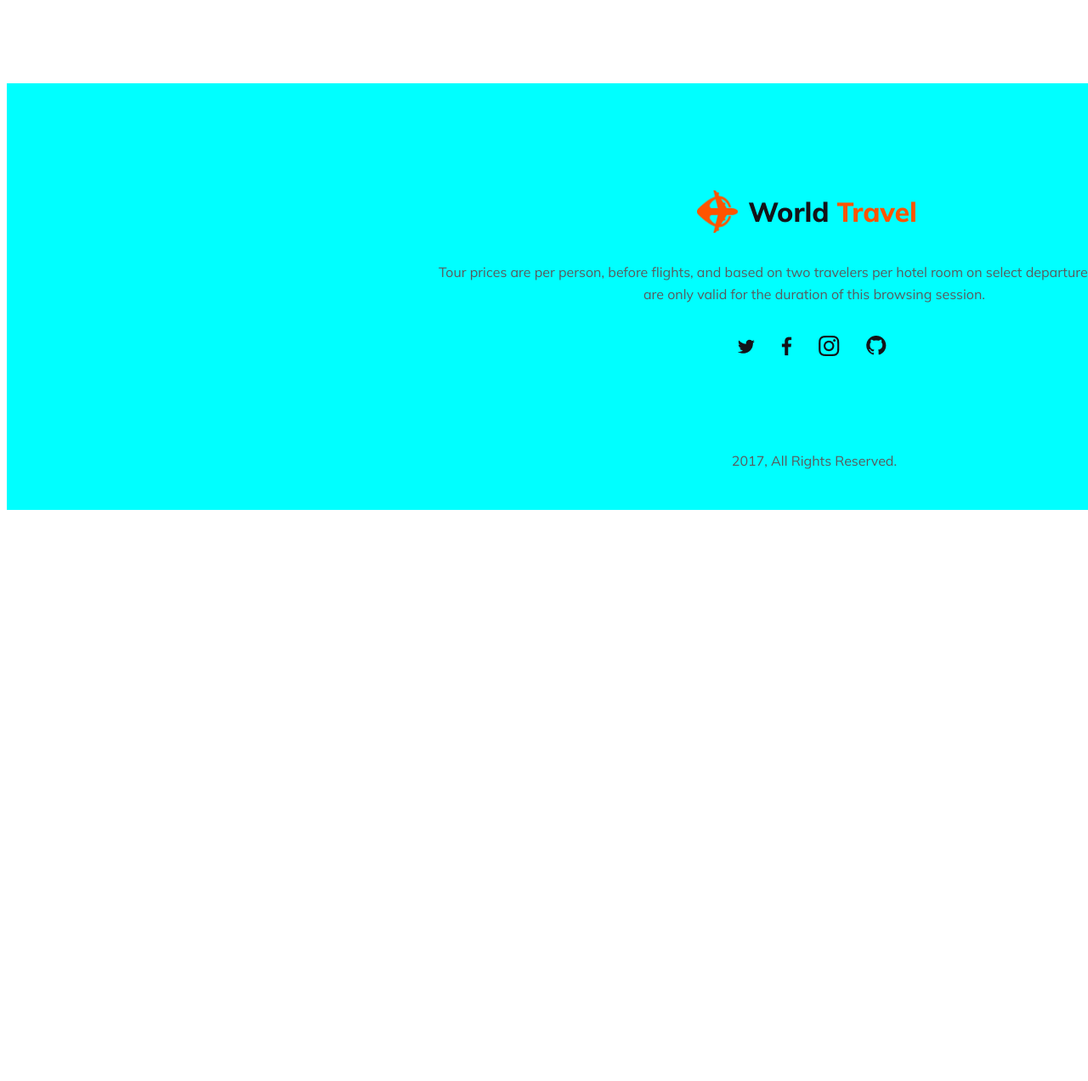
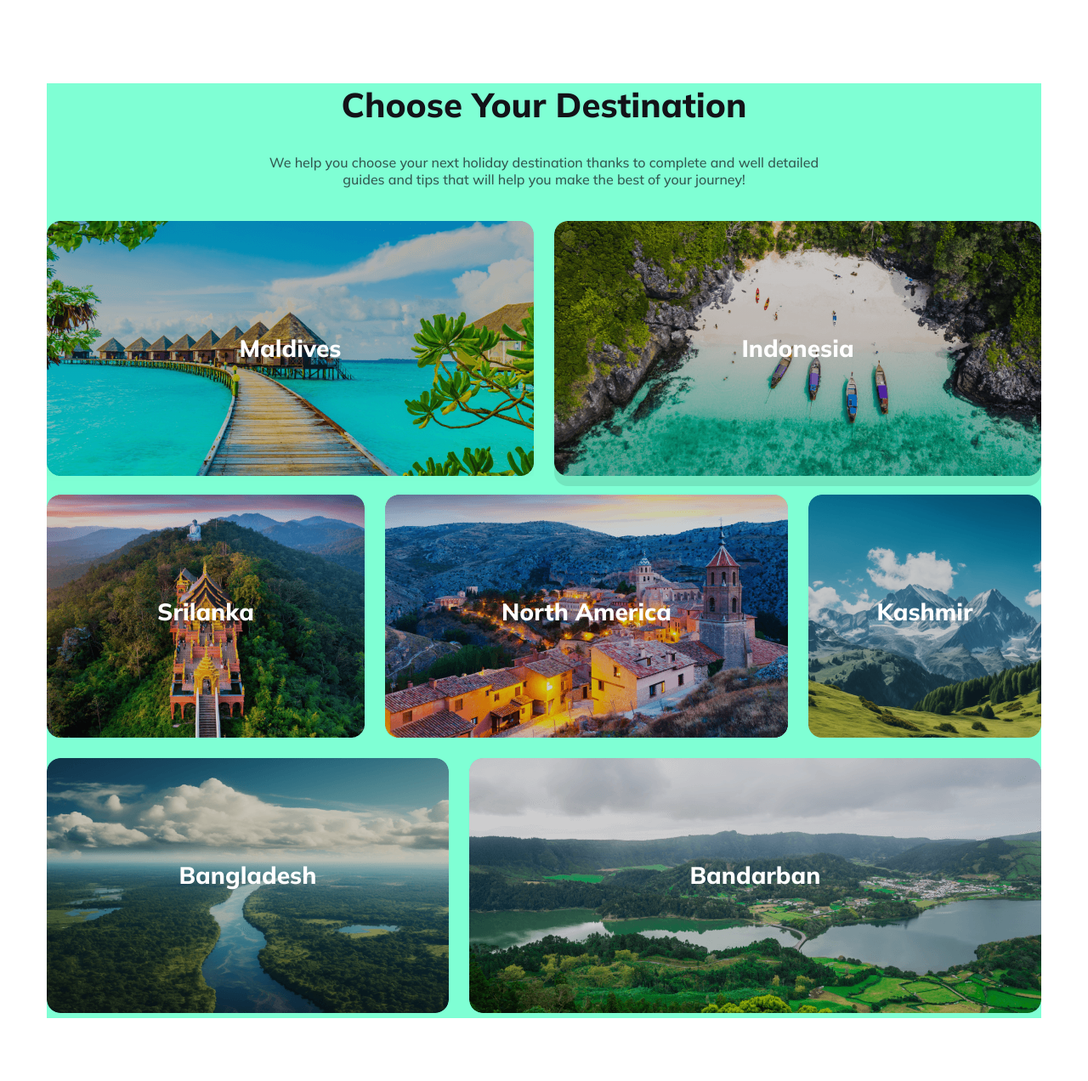
Before and after one commit to Ayesha0713/assignment-2-repo, a plain HTML site: page index.html in a window 1280 px wide. Shown: the part 1328-2600 px from the top of the page at 85% size. Before the commit the page ends 1936 px from the top, so only its background shows below. Drawn offline with Linux system fonts and the light colour scheme.

Commit message:
added destination section

```diff
--- a/index.html
+++ b/index.html
@@ -87,6 +87,37 @@
                 <img src="Images/Rectangle 4.png" alt="">
             </div>
         </Section>
+
+        <section class="destination">
+
+            <div class="destination-title">
+                <h1>
+                    Choose Your Destination
+                </h1>
+                <p>
+                    We help you choose your next holiday destination thanks to complete and well detailed guides and tips that will help you make the best of your journey!
+                </p>
+            </div>
+
+            <div class="destination-img">
+                <div class="first-row">
+                    <h1 id="first">Maldives</h1>
+                    <h1 id="second">Indonesia</h1>
+                </div>
+
+                <div class="second-row">
+                    <h1 id="third">Srilanka</h1>
+                    <h1 id="fourth">North America</h1>
+                    <h1 id="fifth">Kashmir</h1>
+                </div>
+
+                <div class="third-row">
+                    <h1 id="sixth">Bangladesh</h1>
+                    <h1 id="seventh">Bandarban</h1>
+                </div>
+            </div>
+        </section>
+
     </main>
 
     <footer>
--- a/styles/style.css
+++ b/styles/style.css
@@ -149,7 +149,7 @@ nav ul li a span{
     gap: 60px;
     width: 1170px;
     height: 570px;
-    background-color: antiquewhite;
+    background-color: #FFF;
     margin: 100px auto;
 }
 
@@ -187,19 +187,147 @@ nav ul li a span{
     font-weight: 800;
 }
 
+/* destination section styles */
 
+.destination{
+    width: 1170px;
+    height: 1100px;
+    background-color: aquamarine;
+    margin: 0px auto;
+}
 
+.destination-title h1{
+    color: #131318;
+    text-align: center;
+    font-size: 40px;
+    font-weight: 800;
+}
+ .destination-title p{
+    color: rgba(19, 19, 24, 0.70);
+    text-align: center;
+    font-size: 16px;
+    font-weight: 450;
+    line-height: 20px;
+    padding: 0px 247px 0px 247px;
+ }
 
+.first-row{
+    display: flex;
+    gap: 24px;
+ }
 
+#first{
+    background-image: linear-gradient(rgba(0, 0, 0, 0.10), rgba(0, 0, 0, 0.00)), url('../Images/Rectangle\ 5.png');
+    width: 573px;
+    height: 180px;
+    border-radius: 16px;
+    background-repeat: no-repeat;
+    color: #FFF;
+    text-align: center;
+    font-size: 28px;
+    font-weight: 800;
+    padding-top: 132px;
+    margin-bottom: 10px;
+ }
 
+#second{
+    background-image: linear-gradient(rgba(0, 0, 0, 0.00), rgba(0, 0, 0, 0.10)), url('../Images/Rectangle\ 8.png');
+    width: 573px;
+    height: 180px;
+    border-radius: 16px;
+    background-repeat: no-repeat;
+    color: #FFF;
+    text-align: center;
+    font-size: 28px;
+    font-weight: 800;
+    padding-top: 132px;
+    margin-bottom: 10px;
+ }
 
+.second-row {
+    display: flex;
+    gap: 24px;
+ }
 
+#third{
+    background-image: url('../Images/Rectangle\ 6.png');
+    width: 374px;
+    height: 180px;
+    border-radius: 16px;
+    background-repeat: no-repeat;
+    color: #FFF;
+    text-align: center;
+    font-size: 28px;
+    font-weight: 800;
+    padding-top: 120px;
+    margin-top: 0;
+    margin-bottom: 10px;
+}
 
+#fourth{
+    background-image: url('../Images/Rectangle\ 7.png');
+    width: 474px;
+    height: 180px;
+    border-radius: 16px;
+    background-repeat: no-repeat;
+    color: #FFF;
+    text-align: center;
+    font-size: 28px;
+    font-weight: 800;
+    padding-top: 120px;
+    margin-top: 0;
+    margin-bottom: 10px;
+}
 
+#fifth{
+    background-image: url('../Images/Rectangle\ 9.png');
+    width: 274px;
+    height: 180px;
+    border-radius: 16px;
+    background-repeat: no-repeat;
+    color: #FFF;
+    text-align: center;
+    font-size: 28px;
+    font-weight: 800;
+    padding-top: 120px;
+    margin-top: 0;
+    margin-bottom: 10px;
+}
 
+.third-row{
+    display: flex;
+    gap: 24px;
+}
 
+#sixth{
+    background-image: url('../Images/Rectangle\ 11.png');
+    width: 473px;
+    height: 180px;
+    border-radius: 16px;
+    background-repeat: no-repeat;
+    color: #FFF;
+    text-align: center;
+    font-size: 28px;
+    font-weight: 800;
+    padding-top: 120px;
+    margin-top: 0;
+    margin-bottom: 10px;
+}
 
-
+#seventh{
+    background-image: url('../Images/Rectangle\ 10.png');
+    width: 673px;
+    height: 180px;
+    border-radius: 16px;
+    background-repeat: no-repeat;
+    color: #FFF;
+    text-align: center;
+    font-size: 28px;
+    font-weight: 800;
+    padding-top: 120px;
+    margin-top: 0;
+    margin-bottom: 10px;
+}
 
 
 
@@ -237,7 +365,7 @@ footer{
     width: 1900px;
     height: 502px;
     background: rgba(19, 19, 24, 0.05);
-    background-color: aqua;
+    background-color: #FFF;
 }
 
 footer div{
```
